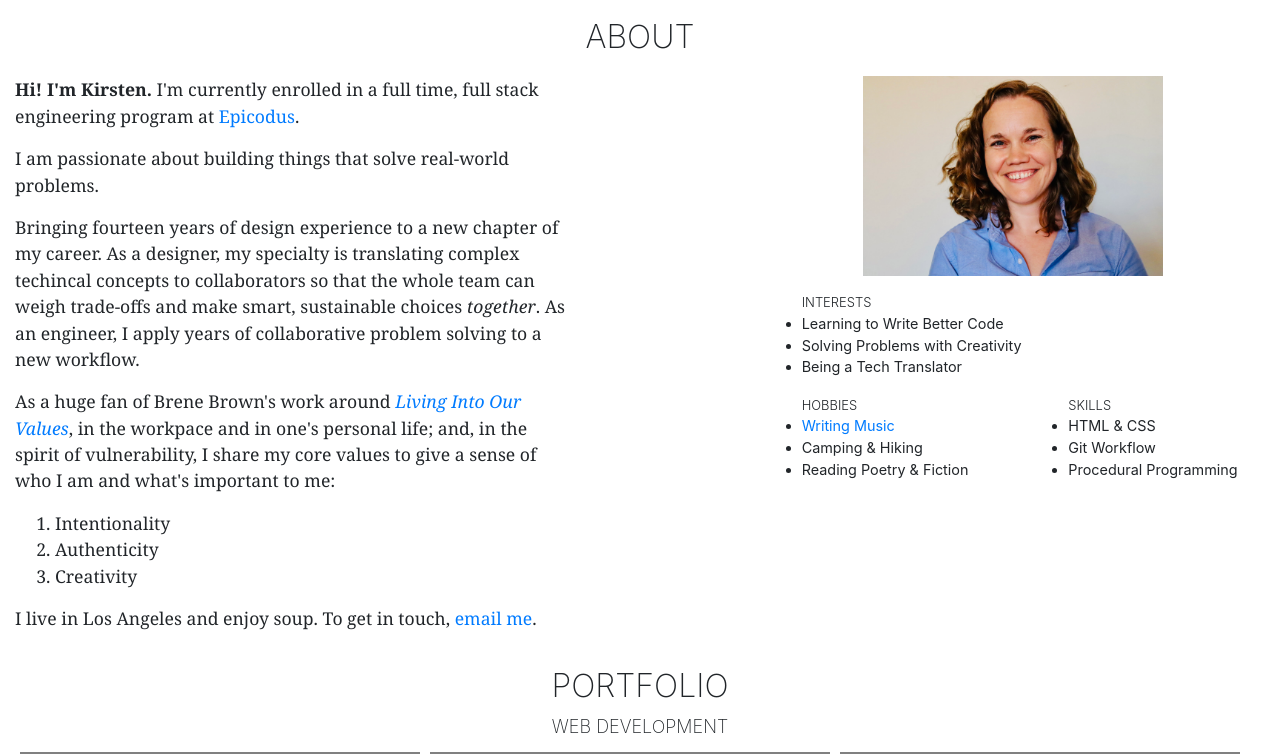
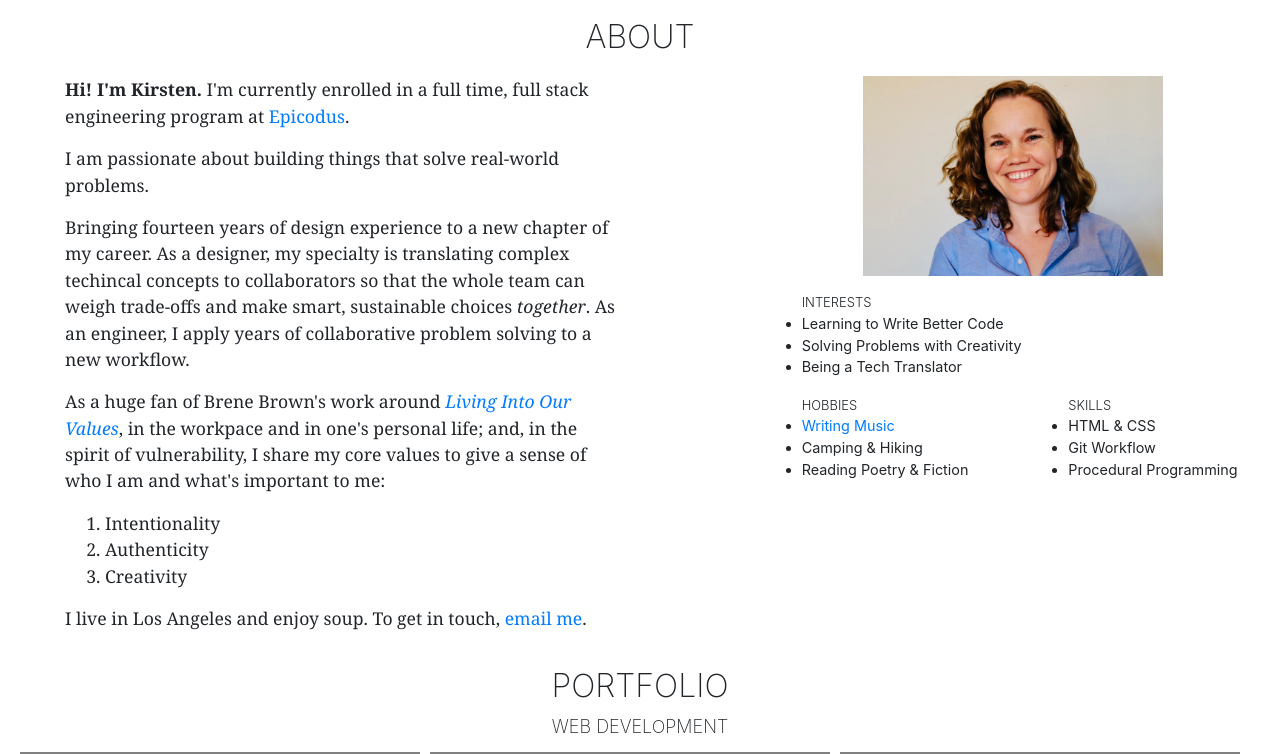
Before and after one commit to kirstenopstad/portfolio, a plain HTML site: page index.html in a window 1280 px wide. Shown: the part 802-1556 px from the top of the page. Drawn offline with Linux system fonts and the light colour scheme.

Commit message:
Add styling to limit text width and add margin to about me text

```diff
--- a/css/styles.css
+++ b/css/styles.css
@@ -34,6 +34,11 @@ h5 {
 
 .about-text p {
   max-width: 550px;
+  margin-left: 50px;
+}
+
+.about-text ol {
+  margin-left: 50px;
 }
 
 #about-photo img {
```
